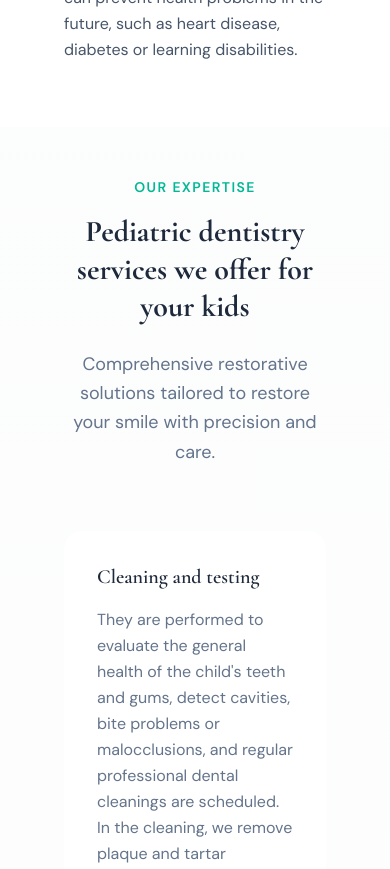
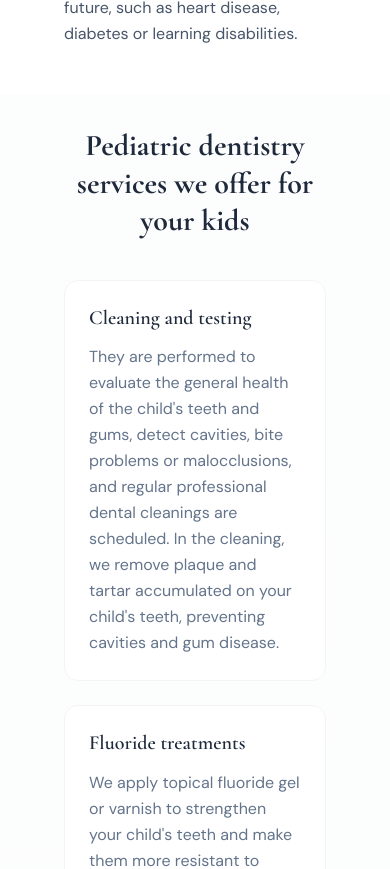
Before and after one commit to aleroche/dental-care, a Next.js app: page /dental-services/pediatric-dentistry in a window 390 px wide. Shown: the part 860-1729 px from the top of the page. Built offline with nearby package versions, Linux system fonts and the light colour scheme.

Commit message:
feat: add reusable components for service pages and update restorative dentistry data

```diff
--- a/lib/navigation.ts
+++ b/lib/navigation.ts
@@ -5,13 +5,7 @@ export interface NavItem {
 }
 
 export const NAV_ITEMS: NavItem[] = [
-  {
-    title: "Language",
-    children: [
-      { title: "English", href: "/en" },
-      { title: "Spanish", href: "/es" },
-    ],
-  },
+
   {
     title: "About us",
     children: [
@@ -39,17 +33,19 @@ export const NAV_ITEMS: NavItem[] = [
         ],
       },
       { title: "Restorative Dentistry", href: "/dental-services/restorative-dentistry" },
-      { title: "Endodontics", href: "/services/endodontics" },
+      { title: "Endodontics", href: "/dental-services/endodontic-services" },
       { title: "Cosmetic Dentistry", href: "/dental-services/cosmetic-dentistry" },
       {
         title: "Periodontal",
+
         children: [
+          { title: "Periodontal Services", href: "/dental-services/periodontal-services", },
           { title: "Deep Dental Cleaning", href: "/services/deep-dental-cleaning" },
         ],
       },
-      { title: "Orthodontic", href: "/services/orthodontic" },
-      { title: "Pediatric Dentistry", href: "/services/pediatric-dentistry" },
-      { title: "Other Services", href: "/services/other" },
+      { title: "Orthodontic", href: "/dental-services/orthodontic-services" },
+      { title: "Pediatric Dentistry", href: "/dental-services/pediatric-dentistry" },
+      { title: "Other Services", href: "/dental-services/other-dental-services" },
     ],
   },
   {
@@ -62,7 +58,6 @@ export const NAV_ITEMS: NavItem[] = [
       { title: "FAQs", href: "/patients/faqs" },
     ],
   },
-  { title: "Blog", href: "/blog" },
   { title: "Deals", href: "/deals" },
   { title: "Reviews", href: "/reviews" },
   { title: "Contact us", href: "/contact" },
--- a/src/components/image-grid.tsx
+++ b/src/components/image-grid.tsx
@@ -11,7 +11,7 @@ interface ImageGridProps {
 
 export function ImageGrid({ images }: ImageGridProps) {
   return (
-    <section className="bg-white dark:bg-[#0F172A] py-12 md:py-16">
+    <section className="bg-white dark:bg-[#0F172A] py-8 md:py-12">
       <div className="container-wide w-full">
         <div className="animate-fade-in-up px-10">
           <div className="grid grid-cols-1 sm:grid-cols-2 lg:grid-cols-4 gap-6">
--- a/src/components/section-text.tsx
+++ b/src/components/section-text.tsx
@@ -5,7 +5,7 @@ interface SectionTextProps {
 
 export function SectionText({ text, emphasis = false }: SectionTextProps) {
   return (
-    <section className="bg-gray-50 dark:bg-[#0F172A] py-16 md:py-24">
+    <section className="bg-gray-50 dark:bg-[#0F172A] py-12 md:py-16">
       <div className="container-wide w-full">
         <div className="animate-fade-in-up px-10">
           <p
--- a/src/components/services-list.tsx
+++ b/src/components/services-list.tsx
@@ -1,40 +1,45 @@
 import { Service } from "@/src/data/restorative-dentistry";
+import Link from "next/link";
 
 interface ServicesListProps {
-  title: string;
+  title?: string;
   services: Service[];
 }
 
 export function ServicesList({ title, services }: ServicesListProps) {
   return (
-    <section className="bg-gradient-to-b from-gray-50/50 to-white dark:from-[#0F172A] dark:to-[#0F172A] py-12 md:py-16">
+    <section className="bg-gradient-to-b from-gray-50/50 to-white dark:from-[#0F172A] dark:to-[#0F172A] py-8 md:py-12">
       <div className="container-wide w-full">
         <div className="animate-fade-in-up px-10">
-          <div className="text-center mb-16">
-            <span className="inline-block text-[#00B894] dark:text-[#00D9A5] text-sm font-semibold uppercase tracking-widest mb-4">
-              Our Expertise
-            </span>
-            <h2 className="font-serif text-3xl md:text-4xl lg:text-5xl text-[#1E293B] dark:text-white font-bold leading-tight mb-6">
-              {title}
-            </h2>
-            <p className="text-[#64748B] dark:text-[#94A3B8] text-lg max-w-2xl mx-auto leading-relaxed">
-              Comprehensive restorative solutions tailored to restore your smile with precision and care.
-            </p>
+          <div className="text-center mb-10">
+            {title && (
+              <h2 className="font-serif text-3xl md:text-4xl lg:text-5xl text-[#1E293B] dark:text-white font-bold leading-tight mb-6">
+                {title}
+              </h2>
+            )}
           </div>
 
-          <div className="grid grid-cols-1 md:grid-cols-2 lg:grid-cols-3 gap-8">
+          <div className="grid grid-cols-1 gap-6">
             {services.map((service, index) => (
               <div
                 key={index}
-                className="group bg-white/80 dark:bg-[#1E293B]/80 backdrop-blur-sm p-8 md:p-10 rounded-2xl border border-transparent hover:border-[#00B894]/20 dark:hover:border-[#00D9A5]/30 transition-all duration-500 hover:shadow-xl hover:shadow-[#00B894]/5 dark:hover:shadow-[#00D9A5]/5"
+                className="bg-white dark:bg-[#1E293B] p-6 md:p-8 rounded-xl border border-gray-100 dark:border-[#334155] hover:border-[#00B894]/30 dark:hover:border-[#00D9A5]/30 transition-colors duration-300"
                 style={{ animationDelay: `${index * 100}ms` }}
               >
-                <h3 className="font-serif text-xl md:text-2xl text-[#1E293B] dark:text-white font-semibold leading-snug mb-4 group-hover:text-[#00B894] dark:group-hover:text-[#00D9A5] transition-colors duration-300">
+                <h3 className="font-serif text-xl md:text-2xl text-[#1E293B] dark:text-white font-semibold leading-snug mb-3">
                   {service.title}
                 </h3>
                 <p className="text-[#64748B] dark:text-[#94A3B8] text-base leading-relaxed">
                   {service.description}
                 </p>
+                {service.link && (
+                  <Link
+                    href={service.link}
+                    className="inline-block mt-3 text-[#00B894] hover:text-[#00D9A5] font-medium transition-colors"
+                  >
+                    Learn More
+                  </Link>
+                )}
               </div>
             ))}
           </div>
--- a/src/components/video-text-section.tsx
+++ b/src/components/video-text-section.tsx
@@ -1,16 +1,16 @@
 interface VideoTextSectionProps {
   videoSrc: string;
-  title: string;
+  title?: string | null;
   description: string;
 }
 
 export function VideoTextSection({
   videoSrc,
-  title,
+  title = null,
   description,
 }: VideoTextSectionProps) {
   return (
-    <section className="bg-white dark:bg-[#0F172A] py-16 md:py-24">
+    <section className="bg-white dark:bg-[#0F172A] py-12 md:py-16">
       <div className="container-wide w-full">
         <div className="animate-fade-in-up px-10">
           <div className="grid md:grid-cols-2 gap-12 items-center">
--- a/src/data/restorative-dentistry.ts
+++ b/src/data/restorative-dentistry.ts
@@ -1,6 +1,7 @@
 export interface Service {
   title: string;
   description: string;
+  link?: string;
 }
 
 export interface RestorativeDentistryData {
```
Also changed, not shown: .opencode/commands/ui-create-page.md.
